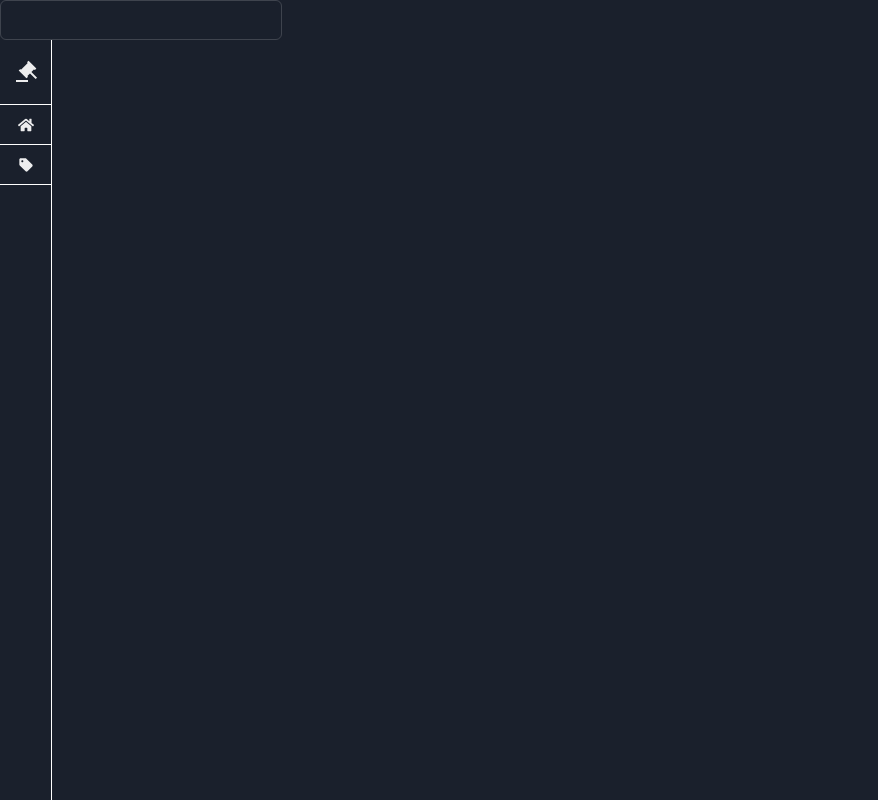
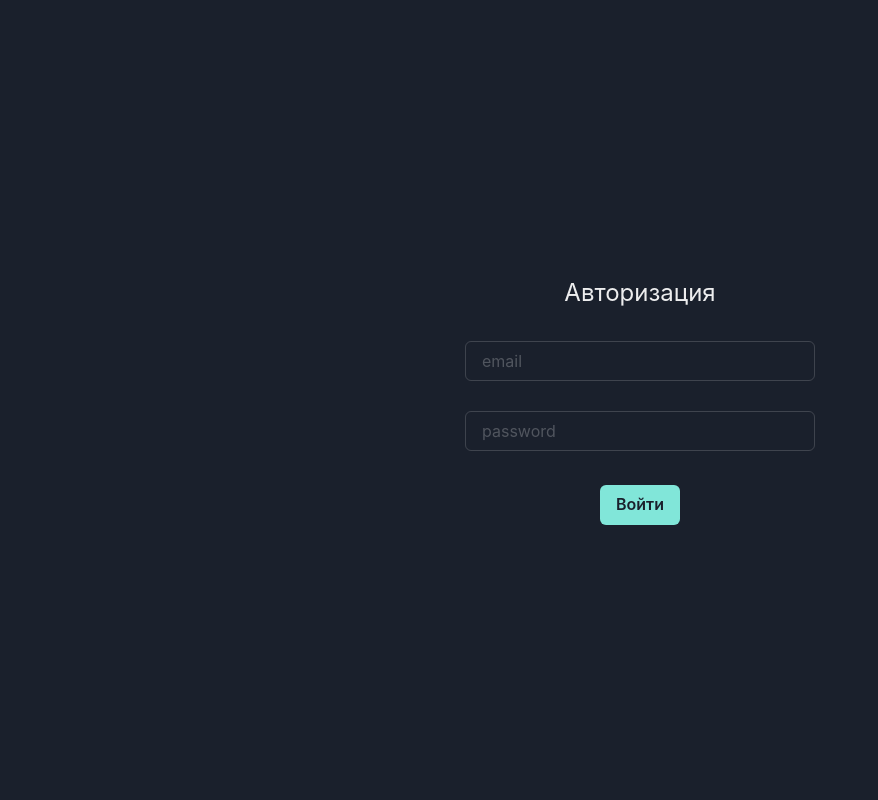
Before and after one commit to Flunt1k/polytech-auction, a React (Create React App) app in the folder client/: page / in a window 1280 px wide. Shown: the whole page, without its empty margins (0-878 px from the left). Built offline with nearby package versions, Linux system fonts and the light colour scheme.

Commit message:
auth page complete

```diff
--- a/client/src/containers/App/App.tsx
+++ b/client/src/containers/App/App.tsx
@@ -20,12 +20,13 @@ const ASIDE_MENU_BUTTONS: AsideMenuConfig[] = [
 
 export const App = () => {
     return (
-        <Flex height="100vh" width="100vw" overflow="hidden">
-            <Box height="100vh" flex="0 0 auto">
-                <Input />
-                <Navigation config={ASIDE_MENU_BUTTONS} />
-            </Box>
-            <Box height="100vh" flex="1"></Box>
-        </Flex>
+        // <Flex height="100vh" width="100vw" overflow="hidden">
+        //     <Box height="100vh" flex="0 0 auto">
+        //         <Input />
+        //         <Navigation config={ASIDE_MENU_BUTTONS} />
+        //     </Box>
+        //     <Box height="100vh" flex="1"></Box>
+        // </Flex>
+        <AuthPage />
     );
 };
--- a/client/src/pages/auth/index.tsx
+++ b/client/src/pages/auth/index.tsx
@@ -1,5 +1,13 @@
 import React, {useEffect} from 'react';
-import {Input, Button, FormErrorMessage, FormControl} from '@chakra-ui/react';
+import {
+    Input,
+    Button,
+    FormErrorMessage,
+    FormControl,
+    Text,
+    Center,
+    chakra
+} from '@chakra-ui/react';
 import {useForm} from 'react-hook-form';
 
 const AuthPage = () => {
@@ -23,23 +31,38 @@ const AuthPage = () => {
         });
     };
 
-    useEffect(() => {
-        console.log(errors);
-    }, [errors?.password]);
+    const Form = chakra('form', {
+        baseStyle: {
+            display: 'flex',
+            alignItems: 'center',
+            flexDirection: 'column',
+            gap: '30px',
+            width: '350px',
+            height: '250px',
+            position: 'relative',
+        },
+    });
 
     return (
-        <form onSubmit={handleSubmit(onSubmit)}>
+        <Center height="100vh">
+            <Form onSubmit={handleSubmit(onSubmit)}>
+                <Text fontSize="2xl">Авторизация</Text>
                 <FormControl isInvalid={errors?.email}>
                     <Input
                         isInvalid={errors?.email}
-                    type="email"
+                        type="text"
                         placeholder="email"
                         {...register('email', {
                             required: 'Пожалуйста, введите Email',
-                        pattern: /^[\w-\.]+@([\w-]+\.)+[\w-]{2,4}$/,
+                            pattern: {
+                                value: /^[\w-\.]+@([\w-]+\.)+[\w-]{2,4}$/,
+                                message: 'Некорректный Email',
+                            },
                         })}
                     />
-                <FormErrorMessage>{errors?.email?.message}</FormErrorMessage>
+                    <FormErrorMessage position="absolute">
+                        {errors?.email?.message}
+                    </FormErrorMessage>
                 </FormControl>
                 <FormControl isInvalid={errors?.password}>
                     <Input
@@ -48,16 +71,29 @@ const AuthPage = () => {
                         placeholder="password"
                         {...register('password', {
                             required: 'Пожалуйста, введите пароль',
-                        minLength: {value: 6, message: 'Пароль должен быть больше 6-ти символов'},
-                        maxLength: {value: 10, message: 'Пароль должен быть меньше 10-ти символов'},
+                            minLength: {
+                                value: 6,
+                                message: 'Пароль должен быть больше 6-ти символов',
+                            },
+                            maxLength: {
+                                value: 10,
+                                message: 'Пароль должен быть меньше 10-ти символов',
+                            },
                         })}
                     />
                     <FormErrorMessage>{errors?.password?.message}</FormErrorMessage>
                 </FormControl>
-            <Button colorScheme="teal" isLoading={isSubmitting} type="submit">
-                Submit
+                <Button
+                    colorScheme="teal"
+                    isLoading={isSubmitting}
+                    type="submit"
+                    position="absolute"
+                    bottom="0"
+                >
+                    Войти
                 </Button>
-        </form>
+            </Form>
+        </Center>
     );
 };
 
```
Lines whose indentation alone changed are shown as unchanged.
